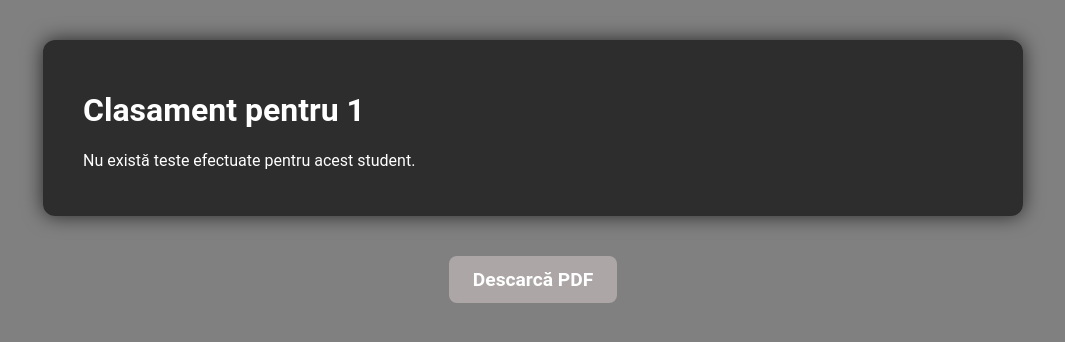
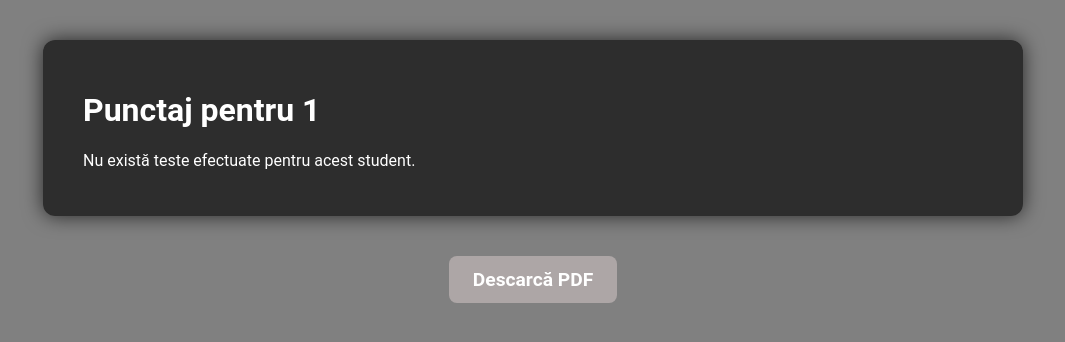
Before and after one commit to Weepeme/Aplicatie-software-de-verificare-si-evaluare-a-cunostintelor-de-mecanica, a Flask app: page /leaderboard/student/1 in a window 1280 px wide. Shown: the top 342 px of the page, without its empty margins (107-1172 px from the left). Run offline with Flask 3, Linux system fonts and the light colour scheme; data that the repository does not hold is empty.

Commit message:
Update leaderboard_student.html

```diff
--- a/app/templates/leaderboard_student.html
+++ b/app/templates/leaderboard_student.html
@@ -2,12 +2,12 @@
 <html lang="ro">
 <head>
     <meta charset="UTF-8" />
-    <title>Clasament Student {{ student_name }}</title>
+    <title>Punctaj Student {{ student_name }}</title>
     <link rel="stylesheet" href="{{ url_for('static', filename='styles.css') }}" />
 </head>
 <body>
     <div class="wrapper">
-    <h1>Clasament pentru {{ student_name }}</h1>
+    <h1>Punctaj pentru {{ student_name }}</h1>
 
     {% if tests and tests|length > 0 %}
         <table>
```
